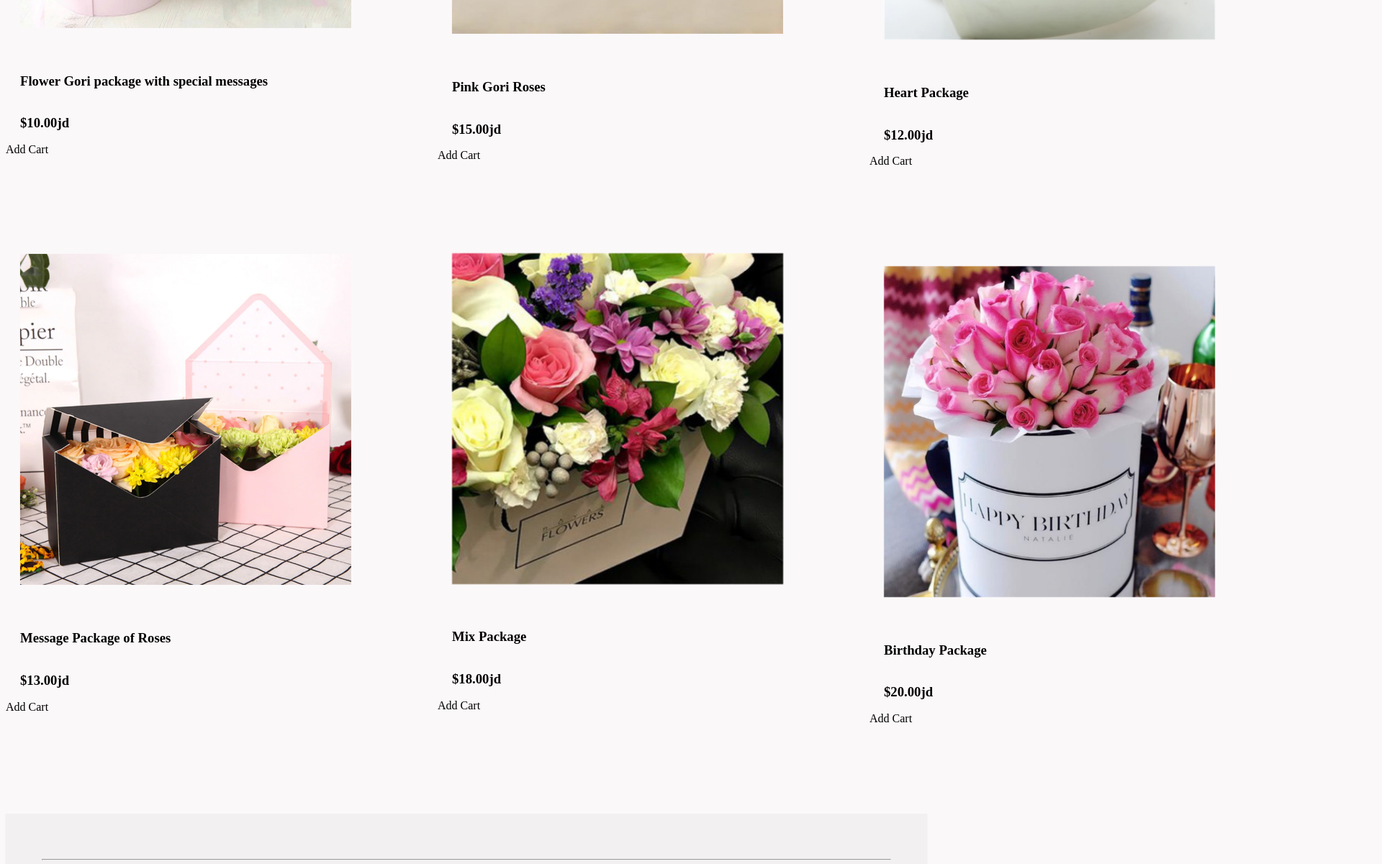
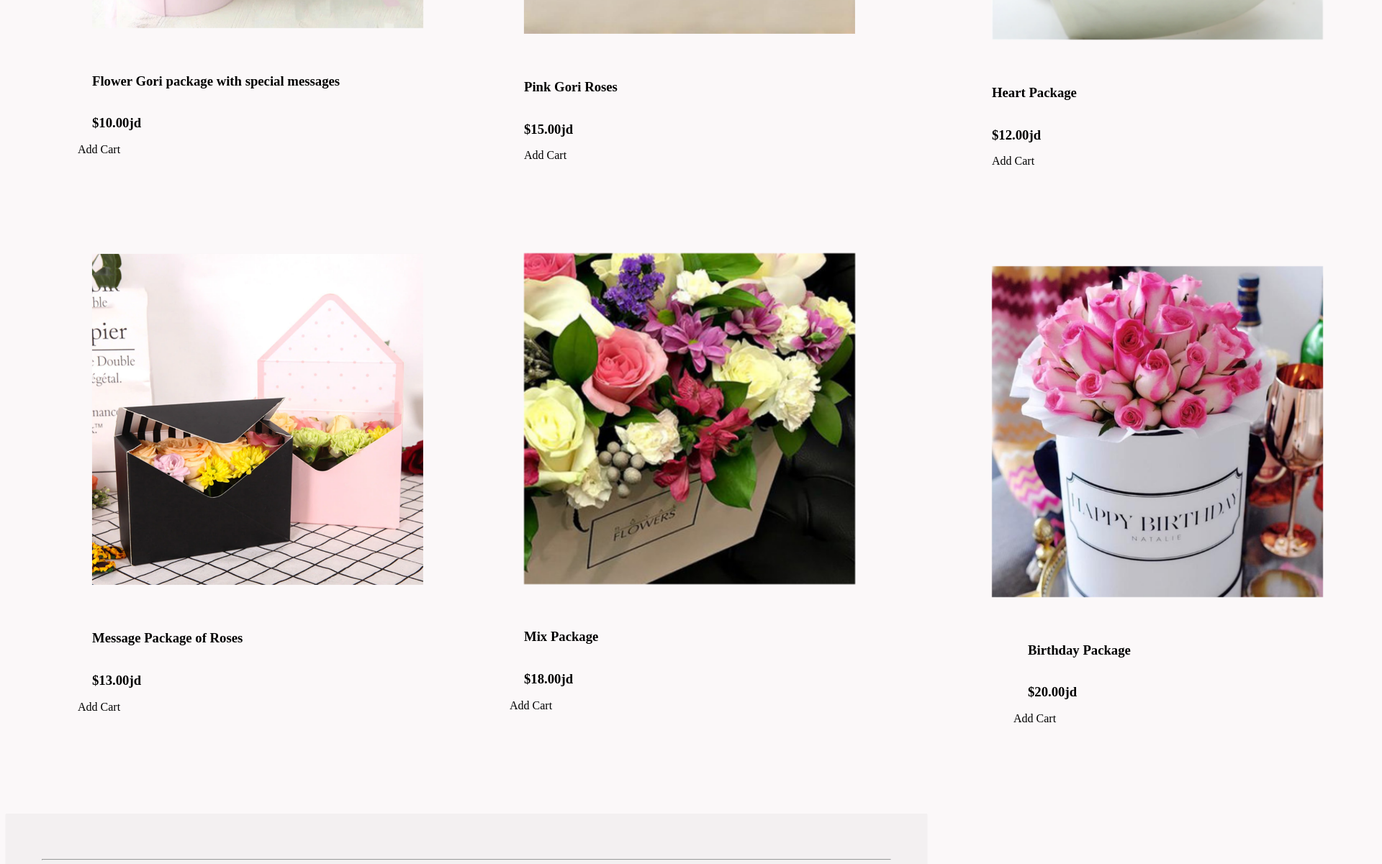
Before and after one commit to The-Five-Petals/Spring-Bloom, a plain HTML site: page index.html in a window 1280 px wide. Shown: the part 1249-2450 px from the top of the page at 72% size, 1920 px wide, since content can reach past the window. Drawn offline with nearby package versions, Linux system fonts and the light colour scheme.

Commit message:
update files

```diff
--- a/css/styles.css
+++ b/css/styles.css
@@ -334,7 +334,6 @@ header a span{
 /* slider and images  */
 body{
     background-color: rgba(250, 246, 248, 0.733);
-
 }
 .slider{
     width: 1000px;
@@ -400,10 +399,18 @@ main image{
     width: 500px;
     height: 500px;
     padding: 20px;
+    position: relative;
+    left: 100px;
 }
 h3{
     padding: 20px;
     height: 10px;
+    position: relative;
+    left: 100px;
+}
+.add-cart1{
+    position: relative;
+    left: 100px;
 }
 #secImge{
     width: 500px;
@@ -411,18 +418,18 @@ h3{
     padding: 20px;
     position: relative;
     bottom: 650px;
-    left: 600px;
+    left: 700px;
 }
 #p3{
     height: 10px;
     position: relative;
     bottom: 650px;
-    left: 600px;
+    left: 700px;
 }
 .add-cart2 {
     position: relative;
     bottom: 650px;
-    left: 600px;
+    left: 720px;
 }
 #thirdImge{
     width: 500px;
@@ -430,17 +437,17 @@ h3{
     padding: 20px;
     position: relative;
     bottom: 1300px;
-    left: 1200px;
+    left: 1350px;
 }
 #p4{
     position: relative;
     bottom: 1300px;
-    left: 1200px;
+    left: 1350px;
 }
 .add-cart3{
     position: relative;
     bottom: 1300px;
-    left: 1200px;
+    left: 1370px;
 }
 #fourthImge{
     width: 500px;
@@ -448,14 +455,17 @@ h3{
     padding: 20px;
     position: relative;
     bottom: 1200px;
+    left: 100px;
 }
 #p5{
     position: relative;
     bottom: 1200px;
+    left: 100px;
 }
 .add-cart4{
     position: relative;
     bottom: 1200px;
+    left: 100px;
 }
 #fivthImge{
     width: 500px;
@@ -463,17 +473,17 @@ h3{
     padding: 20px;
     position: relative;
     bottom: 1860px;
-    left: 600px ;
+    left: 700px ;
 }
 #p6{
     position: relative;
     bottom: 1860px;
-    left: 600px ;
+    left: 700px ;
 }
 .add-cart5{
     position: relative;
     bottom: 1860px;
-    left: 600px ;
+    left: 700px ;
 }
 #sexthImge{
     width: 500px;
@@ -481,17 +491,17 @@ h3{
     padding: 20px;
     position: relative;
     bottom: 2500px;
-    left: 1200px ;
+    left: 1350px ;
 }
 #p7{
     position: relative;
     bottom: 2500px;
-    left: 1200px ;
+    left: 1400px ;
 }
 .add-cart6{
     position: relative;
     bottom: 2500px;
-    left: 1200px ;
+    left: 1400px ;
 }
 .navigation-manual{
 position:absolute;
```
